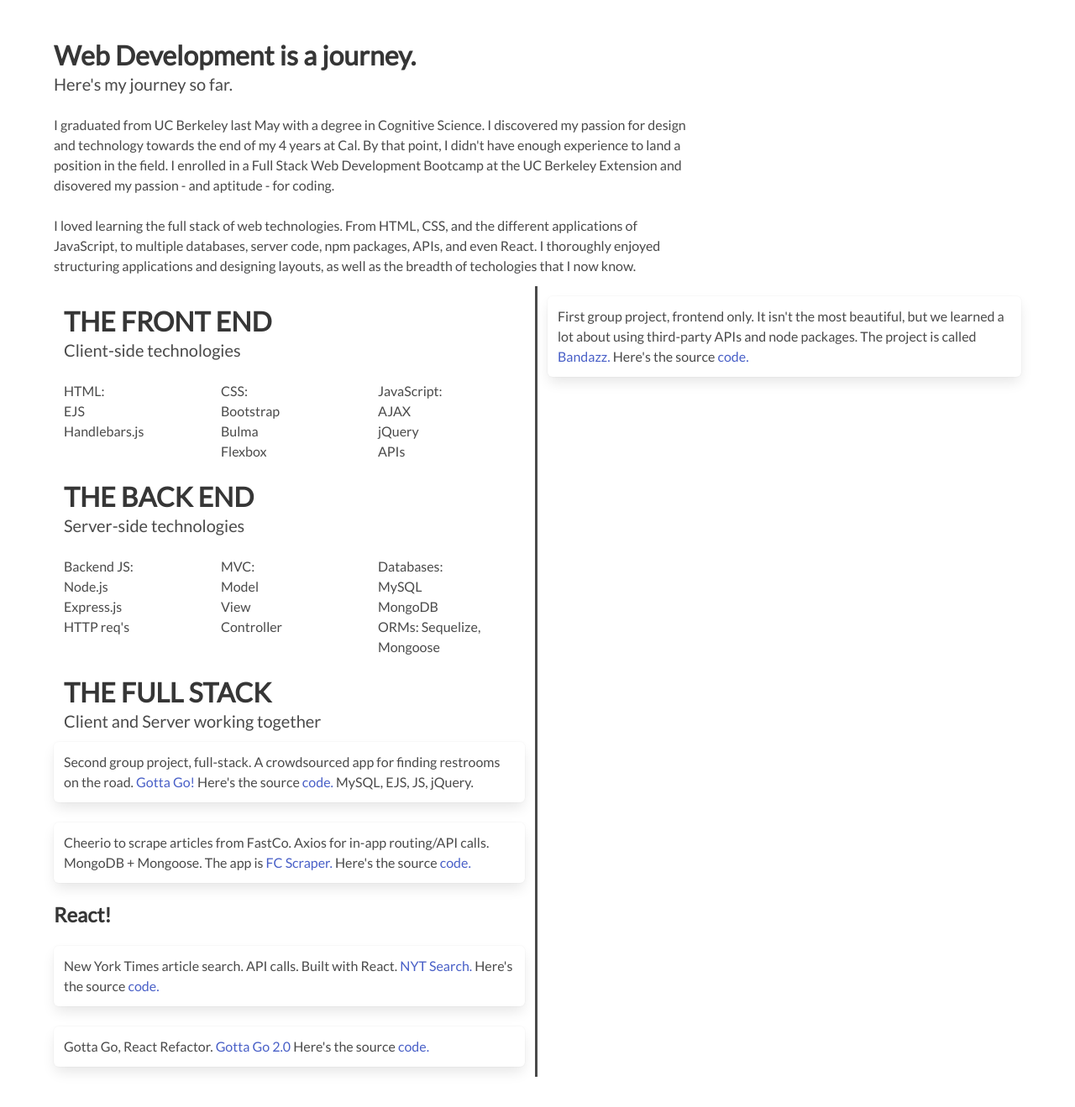
After one commit to anlawyer/portfolio, a Node server app: page /timeline in a window 1280 px wide. The commit adds this page. Shown: the whole page at 84% size. Run offline with Node 20, Linux system fonts and the light colour scheme; some libraries are stand-ins or nearby versions.

Commit message:
added timeline page, installed bulma node package

```diff
--- a/package.json
+++ b/package.json
@@ -19,6 +19,7 @@
   "homepage": "https://github.com/anlawyer/portfolio#readme",
   "dependencies": {
     "body-parser": "^1.18.2",
+    "bulma-start": "0.0.2",
     "ejs": "^2.5.7",
     "express": "^4.16.2",
     "nodemon": "^1.14.12"
--- a/public/css/style.css
+++ b/public/css/style.css
@@ -5,10 +5,14 @@ html,body {
   flex-shrink: 0;
   padding: 20px;
 }
-.column {
+/* .column {
   padding-bottom: 35px;
-}
+} */
 
 a:hover {
   color: #fbca04;
 }
+
+.left-wrapper {
+  border-right: solid;
+}
--- a/routes/routes.js
+++ b/routes/routes.js
@@ -14,4 +14,8 @@ module.exports = function (app) {
   app.get('/gotta-go-2', function (req, res) {
     res.render('pages/gottago2');
   });
+
+  app.get('/timeline', function (req, res) {
+    res.render('pages/timeline');
+  });
 };
--- /dev/null
+++ b/views/pages/timeline.ejs
@@ -0,0 +1,179 @@
+<!DOCTYPE html>
+<html>
+<head>
+  <% include ../partials/head %>
+</head>
+<body>
+  <section class="hero is-fullheight is-default is-bold">
+    <!-- <% include ../partials/header %> -->
+    <div class="hero-body">
+      <div class="container">
+        <div class="columns is-multiline">
+          <div class="column is-12">
+            <h1 class="title">Web Development is a journey.</h1>
+            <h5 class="subtitle">Here's my journey so far.</h5>
+          </div>
+          <div class="column is-8">
+            <p>
+              I graduated from UC Berkeley last May with a degree in Cognitive Science.
+              I discovered my passion for design and technology towards the end of my
+              4 years at Cal. By that point, I didn't have enough experience to land a
+              position in the field. I enrolled in a Full Stack Web Development Bootcamp
+              at the UC Berkeley Extension and disovered my passion - and aptitude - for
+              coding.
+            </p>
+            <br />
+            <p>
+              I loved learning the full stack of web technologies. From HTML, CSS, and
+              the different applications of JavaScript, to multiple databases, server code,
+              npm packages, APIs, and even React. I thoroughly enjoyed structuring applications
+              and designing layouts, as well as the breadth of techologies that I now know.
+            </p>
+          <!-- closing column 8 for intro -->
+          </div>
+          <br />
+          <div class="column is-6 left-wrapper">
+            <div class="column is-12">
+              <h1 class="title">THE FRONT END</h1>
+              <h5 class="subtitle">Client-side technologies</h5>
+              <div class="columns is-multiline">
+                <div class="column is-4">
+                  <p>
+                    HTML:
+                    <ul>
+                      <li>EJS</li>
+                      <li>Handlebars.js</li>
+                    </ul>
+                  </p>
+                </div>
+                <div class="column is-4">
+                  <p>
+                    CSS:
+                    <ul>
+                      <li>Bootstrap</li>
+                      <li>Bulma</li>
+                      <li>Flexbox</li>
+                    </ul>
+                  </p>
+                </div>
+                <div class="column is-4">
+                  <p>
+                    JavaScript:
+                    <ul>
+                      <li>AJAX</li>
+                      <li>jQuery</li>
+                      <li>APIs</li>
+                    </ul>
+                  </p>
+                </div>
+                <!-- <div class="column is-12 box">
+                  <p>
+                    First group project, frontend only. It isn't the most beautiful, but we
+                    learned a lot about using third-party APIs and node packages. The project is
+                    called <a href='https://momojunzi.github.io/Project-1/'>Bandazz.</a>
+                    Here's the source <a href="https://github.com/Momojunzi/Project-1">code.</a>
+                  </p>
+                </div> -->
+              <!-- closing nested columns -->
+              </div>
+            <!-- closing column for front end -->
+            </div>
+            <div class="column is-12">
+              <h1 class="title">THE BACK END</h1>
+              <h5 class="subtitle">Server-side technologies</h5>
+              <div class="columns is-multiline">
+                <div class="column is-4">
+                  <p>
+                    Backend JS:
+                    <ul>
+                      <li>Node.js</li>
+                      <li>Express.js</li>
+                      <li>HTTP req's</li>
+                    </ul>
+                  </p>
+                </div>
+                <div class="column is-4">
+                  <p>
+                    MVC:
+                    <ul>
+                      <li>Model</li>
+                      <li>View</li>
+                      <li>Controller</li>
+                    </ul>
+                  </p>
+                </div>
+                <div class="column is-4">
+                  <p>
+                    Databases:
+                    <ul>
+                      <li>MySQL</li>
+                      <li>MongoDB</li>
+                      <li>ORMs: Sequelize, Mongoose</li>
+                    </ul>
+                  </p>
+                </div>
+              <!-- closing nested columns -->
+              </div>
+            <!-- closing columm back end -->
+            </div>
+            <div class="column is-12">
+              <h1 class="title">THE FULL STACK</h1>
+              <h5 class="subtitle">Client and Server working together</h5>
+              <div class="columns is-multiline">
+                <div class="column is-12 box">
+                  <p>
+                    Second group project, full-stack. A crowdsourced app for finding restrooms
+                    on the road. <a href='https://murmuring-basin-97486.herokuapp.com/'>Gotta Go!</a>
+                    Here's the source <a href="https://github.com/anlawyer/GottaGo">code.</a>
+                    MySQL, EJS, JS, jQuery.
+                  </p>
+                </div>
+                <div class="column is-12 box">
+                  <p>
+                    Cheerio to scrape articles from FastCo. Axios for in-app routing/API calls.
+                    MongoDB + Mongoose. The app is
+                    <a href='https://shielded-coast-38911.herokuapp.com/'>FC Scraper.</a>
+                    Here's the source <a href="https://github.com/anlawyer/FastCo-Scraper">code.</a>
+                  </p>
+                </div>
+                <h2 class="title is-4">React!</h2>
+                <div class="column is-12 box">
+                  <p>
+                    New York Times article search. API calls. Built with React.
+                    <a href='https://stark-caverns-91687.herokuapp.com/'>NYT Search.</a>
+                    Here's the source <a href="https://github.com/anlawyer/NYT-Article-Search">code.</a>
+                  </p>
+                </div>
+                <div class="column is-12 box">
+                  <p>
+                    Gotta Go, React Refactor.
+                    <a href='https://gotta-go.herokuapp.com/'>Gotta Go 2.0</a>
+                    Here's the source <a href="https://github.com/mford008/gotta-go-react">code.</a>
+                  </p>
+                </div>
+              <!-- closing nested columns -->
+              </div>
+            <!-- closing column for full stack -->
+            </div>
+          <!-- closing left column wrapper -->
+          </div>
+          <div class="column is-6 right-wrapper">
+            <div class="column is-12 box">
+              <p>
+                First group project, frontend only. It isn't the most beautiful, but we
+                learned a lot about using third-party APIs and node packages. The project is
+                called <a href='https://momojunzi.github.io/Project-1/'>Bandazz.</a>
+                Here's the source <a href="https://github.com/Momojunzi/Project-1">code.</a>
+              </p>
+            </div>
+          <!-- closing right column wrapper -->
+          </div>
+        <!-- closing multiline column -->
+        </div>
+      <!-- closing container -->
+      </div>
+    <!-- closing hero body -->
+    </div>
+  </section>
+</body>
+</html>
```
Also changed, not shown: 1 other file.
